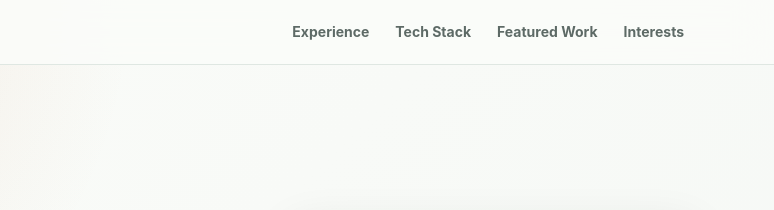
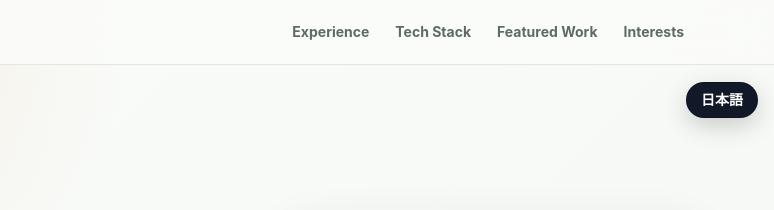
Before and after one commit to ochreotter/ochreotter.github.io, a plain HTML site: page index.html in a window 1280 px wide. Shown: the top 210 px of the page, 506-1280 px from the left. Drawn offline with Linux system fonts and the light colour scheme.

Commit message:
日本語版ページの追加

```diff
--- a/index.html
+++ b/index.html
@@ -739,6 +739,7 @@
       </div>
     </footer>
   </div>
+  <script src="translate-ja.js"></script>
 </body>
 
 </html>
--- /dev/null
+++ b/translate-ja.js
@@ -0,0 +1,237 @@
+(function () {
+  'use strict';
+
+  var storage_key = 'ochreotter_language';
+  var button_id = 'language-toggle';
+  var original_title = document.title;
+  var original_description = get_meta_description();
+  var text_translations = {
+    'Experience': '経験',
+    'Tech Stack': '技術スタック',
+    'Featured Work': '主な実績',
+    'Interests': '関心領域',
+    'Full Stack Engineer from Japan': '日本のフルスタックエンジニア',
+    'Building practical systems with PHP, Laravel, Python, Linux, and AI-assisted development workflows.': 'PHP、Laravel、Python、Linux、AI支援開発ワークフローを使って、実用的なシステムを構築しています。',
+    'Focused on backend architecture, automation, developer productivity, and real-world system operations.': 'バックエンドアーキテクチャ、自動化、開発者生産性、実運用に耐えるシステム運用に注力しています。',
+    'View Work': '実績を見る',
+    'Explore Stack': '技術を見る',
+    'Currently working on': '現在取り組んでいること',
+    'AI driven development workflows and backend architecture.': 'AI駆動の開発ワークフローとバックエンドアーキテクチャ。',
+    'Currently learning': '現在学んでいること',
+    'Modern AI coding workflows and automation.': 'モダンなAIコーディングワークフローと自動化。',
+    'Ask me about': '相談できること',
+    'PHP, Laravel, Linux, AI coding tools, SQL optimization, and backend development.': 'PHP、Laravel、Linux、AIコーディングツール、SQL最適化、バックエンド開発。',
+    'Practical Engineering': '実践的なエンジニアリング',
+    'Interested in scalable system design, developer productivity, and automation that holds up in day-to-day operations.': 'スケーラブルなシステム設計、開発者生産性、日々の運用に耐える自動化に関心があります。',
+    'Collaboration': '協業',
+    'Developer tools': '開発者ツール',
+    'Practical automation projects': '実用的な自動化プロジェクト',
+    'Maintainable backend systems': '保守しやすいバックエンドシステム',
+    'Focus': '注力分野',
+    'Backend architecture': 'バックエンドアーキテクチャ',
+    'Automation': '自動化',
+    'Developer productivity': '開発者生産性',
+    'Fun Fact': 'ちょっとしたこと',
+    'I sometimes spend more time optimizing workflows than writing actual code.': '実際にコードを書く時間より、ワークフローを最適化している時間のほうが長くなることがあります。',
+    'From server-side development to client communication, with an emphasis on systems that survive real production use.': 'サーバーサイド開発から顧客対応まで、実運用に耐えるシステムを重視しています。',
+    'Backend / Server Side': 'バックエンド / サーバーサイド',
+    'Business logic design': 'ビジネスロジック設計',
+    'API integration': 'API連携',
+    'Batch processing': 'バッチ処理',
+    'PDF / CSV generation': 'PDF / CSV生成',
+    'ORM / Query Builder development': 'ORM / クエリビルダー開発',
+    'Migration system development': 'マイグレーションシステム開発',
+    'Performance optimization': 'パフォーマンス最適化',
+    'Offline-compatible systems': 'オフライン対応システム',
+    'Database design': 'データベース設計',
+    'Frontend': 'フロントエンド',
+    'CRUD systems': 'CRUDシステム',
+    'Admin dashboards': '管理ダッシュボード',
+    'Inventory systems': '在庫管理システム',
+    'Portal sites': 'ポータルサイト',
+    'UI/UX improvements': 'UI/UX改善',
+    'Leadership / Management': 'リーダーシップ / マネジメント',
+    'Requirement hearing': '要件ヒアリング',
+    'Client communication': '顧客コミュニケーション',
+    'Task management': 'タスク管理',
+    'Code review': 'コードレビュー',
+    'Team mentoring': 'チームメンタリング',
+    'Technical proposal': '技術提案',
+    'Tools and platforms used across backend systems, automation, infrastructure, and delivery workflows.': 'バックエンドシステム、自動化、インフラ、デリバリーワークフローで使用しているツールとプラットフォームです。',
+    'Languages': '言語',
+    'Backend': 'バックエンド',
+    'Custom Frameworks': '独自フレームワーク',
+    'Infrastructure': 'インフラ',
+    'Database': 'データベース',
+    'Tools': 'ツール',
+    'Representative systems involving backend design, infrastructure, operations, and legacy modernization.': 'バックエンド設計、インフラ、運用、レガシー刷新に関わった代表的なシステムです。',
+    'Mechanical Parts Estimation & Ordering System': '機械部品の見積・発注システム',
+    'Full-stack development from requirement definition to operation': '要件定義から運用までのフルスタック開発',
+    'PM role with direct client communication': '顧客と直接やり取りするPMロール',
+    'Infrastructure setup, backend, frontend, and maintenance': 'インフラ構築、バックエンド、フロントエンド、保守',
+    'Jewelry Inventory Management System': '宝飾品在庫管理システム',
+    'Migrated VBA-based legacy systems to web applications': 'VBAベースのレガシーシステムをWebアプリケーションへ移行',
+    'Implemented SQL Server synchronization across mixed OS environments': '混在OS環境でのSQL Server同期を実装',
+    'Mentored team members using Docker-based development environments': 'Dockerベースの開発環境を使ったチームメンバーのメンタリング',
+    'Airport Management Systems': '空港管理システム',
+    'Developed offline-compatible airport systems': 'オフライン対応の空港システムを開発',
+    'Built flight information display interfaces': 'フライト情報表示インターフェースを構築',
+    'Learned and utilized GCP-based workflows': 'GCPベースのワークフローを習得・活用',
+    'Areas I keep returning to when building, improving, and operating software.': 'ソフトウェアを作り、改善し、運用する中で継続的に取り組んでいる領域です。',
+    'AI Assisted Coding': 'AI支援コーディング',
+    'Backend Engineering': 'バックエンドエンジニアリング',
+    'Legacy System Modernization': 'レガシーシステム刷新',
+    'Developer Productivity': '開発者生産性',
+    'Performance Optimization': 'パフォーマンス最適化',
+    'System Design': 'システム設計',
+    'Developer Experience': '開発者体験',
+    'Production First': '本番運用を第一に',
+    'Keep It Maintainable': '保守性を大切に',
+    'Automate Everything Possible': '可能な限り自動化',
+    'Measure Before Optimizing': '最適化の前に計測',
+    'ochreotter - Full Stack Engineer from Japan': 'ochreotter - 日本のフルスタックエンジニア'
+  };
+  var attribute_translations = {
+    'ochreotter home': 'ochreotter ホーム',
+    'Primary navigation': 'メインナビゲーション',
+    'Page sections': 'ページセクション',
+    'Current focus': '現在の注力領域',
+    'Engineering philosophy': 'エンジニアリング哲学'
+  };
+  var reverse_text_translations = reverse_map(text_translations);
+  var reverse_attribute_translations = reverse_map(attribute_translations);
+
+  function reverse_map(map) {
+    var reversed = {};
+
+    Object.keys(map).forEach(function (key) {
+      reversed[map[key]] = key;
+    });
+
+    return reversed;
+  }
+
+  function normalize_text(value) {
+    return value.replace(/\s+/g, ' ').trim();
+  }
+
+  function get_meta_description() {
+    var meta = document.querySelector('meta[name="description"]');
+
+    return meta ? meta.getAttribute('content') : '';
+  }
+
+  function set_meta_description(value) {
+    var meta = document.querySelector('meta[name="description"]');
+
+    if (meta) {
+      meta.setAttribute('content', value);
+    }
+  }
+
+  function translate_text_nodes(map) {
+    var walker = document.createTreeWalker(document.body, NodeFilter.SHOW_TEXT, {
+      acceptNode: function (node) {
+        if (!normalize_text(node.nodeValue)) {
+          return NodeFilter.FILTER_REJECT;
+        }
+
+        if (node.parentElement && node.parentElement.closest('script, style')) {
+          return NodeFilter.FILTER_REJECT;
+        }
+
+        return NodeFilter.FILTER_ACCEPT;
+      }
+    });
+    var nodes = [];
+    var node;
+
+    while ((node = walker.nextNode())) {
+      nodes.push(node);
+    }
+
+    nodes.forEach(function (text_node) {
+      var original_text = normalize_text(text_node.nodeValue);
+
+      if (map[original_text]) {
+        text_node.nodeValue = text_node.nodeValue.replace(original_text, map[original_text]);
+      }
+    });
+  }
+
+  function translate_attributes(map) {
+    var elements = document.querySelectorAll('[aria-label]');
+
+    elements.forEach(function (element) {
+      var original_label = element.getAttribute('aria-label');
+
+      if (map[original_label]) {
+        element.setAttribute('aria-label', map[original_label]);
+      }
+    });
+  }
+
+  function set_language(language) {
+    var is_japanese = language === 'ja';
+    var button = document.getElementById(button_id);
+
+    translate_text_nodes(is_japanese ? text_translations : reverse_text_translations);
+    translate_attributes(is_japanese ? attribute_translations : reverse_attribute_translations);
+    document.documentElement.lang = is_japanese ? 'ja' : 'en';
+    document.title = is_japanese ? 'ochreotter | フルスタックエンジニア' : original_title;
+    set_meta_description(is_japanese ? 'ochreotter - 日本のフルスタックエンジニア。PHP、Laravel、Python、Linux、自動化、AI支援開発ワークフロー。' : original_description);
+
+    if (button) {
+      button.textContent = is_japanese ? 'English' : '日本語';
+      button.setAttribute('aria-label', is_japanese ? 'Switch page language to English' : 'ページを日本語に切り替え');
+    }
+
+    window.localStorage.setItem(storage_key, is_japanese ? 'ja' : 'en');
+  }
+
+  function create_toggle_button() {
+    if (document.getElementById(button_id)) {
+      return;
+    }
+
+    var button = document.createElement('button');
+    button.id = button_id;
+    button.type = 'button';
+    button.textContent = '日本語';
+    button.setAttribute('aria-label', 'ページを日本語に切り替え');
+    button.style.position = 'fixed';
+    button.style.right = '16px';
+    button.style.top = '82px';
+    button.style.zIndex = '2147483647';
+    button.style.border = '1px solid rgba(0, 0, 0, 0.18)';
+    button.style.borderRadius = '999px';
+    button.style.background = '#111827';
+    button.style.color = '#ffffff';
+    button.style.font = '600 14px/1 system-ui, -apple-system, BlinkMacSystemFont, "Segoe UI", sans-serif';
+    button.style.padding = '10px 14px';
+    button.style.boxShadow = '0 8px 24px rgba(0, 0, 0, 0.18)';
+    button.style.cursor = 'pointer';
+    button.addEventListener('click', function () {
+      var next_language = document.documentElement.lang === 'ja' ? 'en' : 'ja';
+
+      set_language(next_language);
+    });
+
+    document.body.appendChild(button);
+  }
+
+  function initialize() {
+    create_toggle_button();
+
+    if (window.localStorage.getItem(storage_key) === 'ja') {
+      set_language('ja');
+    }
+  }
+
+  if (document.readyState === 'loading') {
+    document.addEventListener('DOMContentLoaded', initialize);
+    return;
+  }
+
+  initialize();
+})();
```
